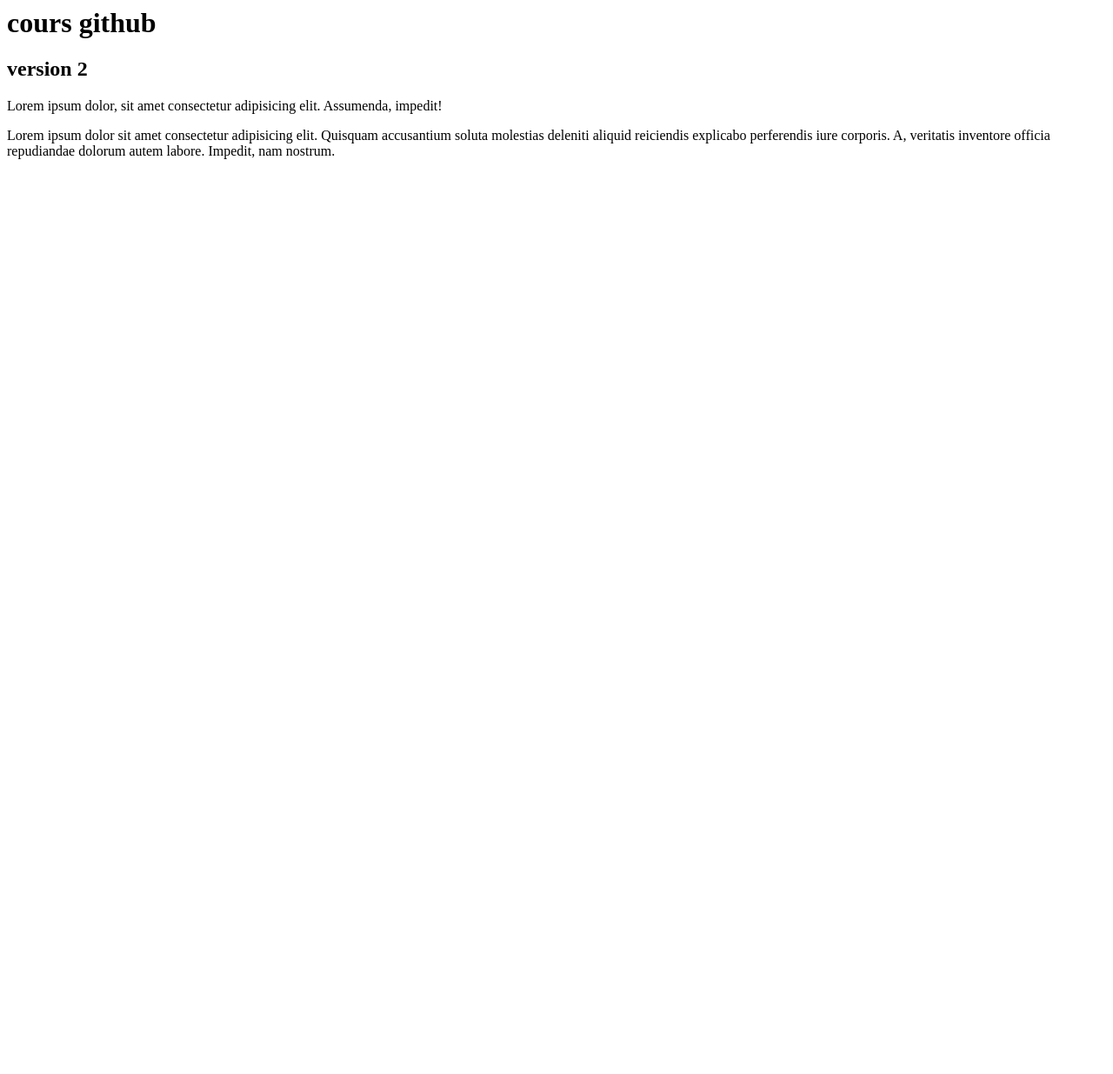
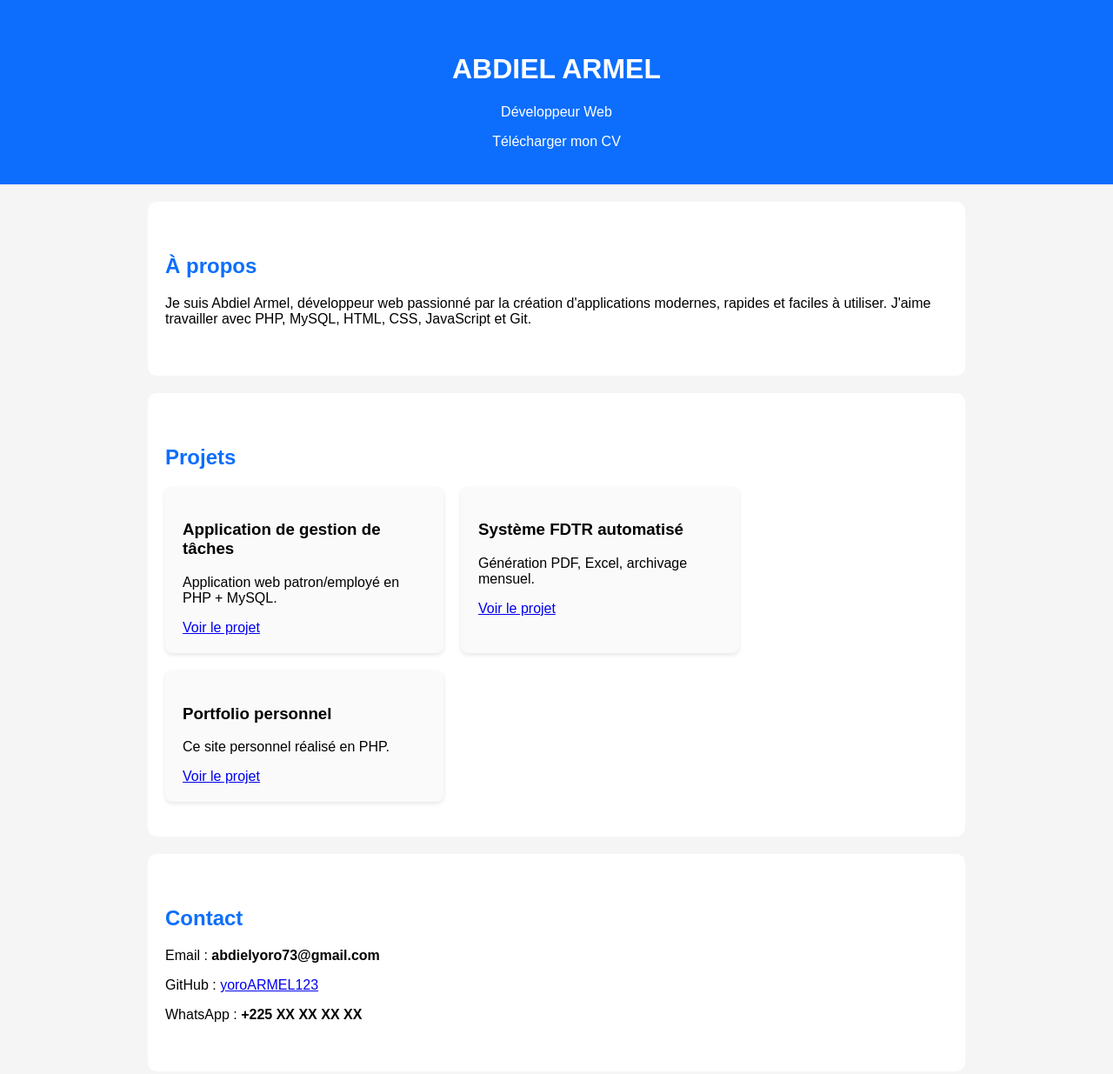
Before and after one commit to yoroARMEL123/yoroARMEL123.github.io, a plain HTML site: page index.html in a window 1280 px wide. Shown: the top 1235 px of the page at 87% size. Before the commit the page ends 800 px from the top, so only its background shows below. Drawn offline with Linux system fonts and the light colour scheme.

Commit message:
Mise à jour du site

```diff
--- a/index.html
+++ b/index.html
@@ -1,24 +1,69 @@
-<html lang="en">
+
+<!DOCTYPE html>
+<html lang="fr">
 <head>
     <meta charset="UTF-8">
     <meta name="viewport" content="width=device-width, initial-scale=1.0">
-    <title>Document</title>
+    <title>Portfolio - Abdiel Armel</title>
+    <style>
+        body { font-family: Arial, sans-serif; margin:0; padding:0; background:#f5f5f5; }
+        header { background:#0d6efd; color:#fff; padding:40px 20px; text-align:center; }
+        section { padding:40px 20px; max-width:900px; margin:auto; background:white; margin-top:20px; border-radius:10px; }
+        h2 { color:#0d6efd; }
+        .projects { display:flex; gap:20px; flex-wrap:wrap; }
+        .card { background:#fafafa; padding:20px; border-radius:8px; width:280px; box-shadow:0 2px 5px rgba(0,0,0,0.1); }
+        footer { text-align:center; padding:20px; margin-top:30px; color:#777; }
+        a.button { background:#0d6efd; color:white; padding:10px 20px; text-decoration:none; border-radius:5px; }
+    </style>
 </head>
 <body>
-    <h1>cours github</h1>
-    <h2>version 2 </h2>
+    <header>
+        <h1>ABDIEL ARMEL</h1>
+        <p>Développeur Web</p>
+        <a class="button" href="CV_Abdiel_Armel.pdf" download>Télécharger mon CV</a>
+    </header>
 
-    <p>Lorem ipsum dolor, sit amet
-        consectetur adipisicing elit.
-         Assumenda, impedit!</p>
+    <section>
+        <h2>À propos</h2>
+        <p>
+            Je suis Abdiel Armel, développeur web passionné par la création d'applications
+            modernes, rapides et faciles à utiliser. J'aime travailler avec PHP, MySQL,
+            HTML, CSS, JavaScript et Git.
+        </p>
+    </section>
 
-<p>Lorem ipsum dolor sit amet
-     consectetur adipisicing elit.
-      Quisquam accusantium soluta molestias
-       deleniti aliquid reiciendis explicabo
-        perferendis iure corporis. A, veritatis
-         inventore officia repudiandae dolorum autem labore.
-          Impedit, nam nostrum.
-</p>
+    <section>
+        <h2>Projets</h2>
+        <div class="projects">
+            <div class="card">
+                <h3>Application de gestion de tâches</h3>
+                <p>Application web patron/employé en PHP + MySQL.</p>
+                <a href="#">Voir le projet</a>
+            </div>
+
+            <div class="card">
+                <h3>Système FDTR automatisé</h3>
+                <p>Génération PDF, Excel, archivage mensuel.</p>
+                <a href="#">Voir le projet</a>
+            </div>
+
+            <div class="card">
+                <h3>Portfolio personnel</h3>
+                <p>Ce site personnel réalisé en PHP.</p>
+                <a href="#">Voir le projet</a>
+            </div>
+        </div>
+    </section>
+
+    <section>
+        <h2>Contact</h2>
+        <p>Email : <b>abdielyoro73@gmail.com</b></p>
+        <p>GitHub : <a href="https://github.com/yoroARMEL123">yoroARMEL123</a></p>
+        <p>WhatsApp : <b>+225 XX XX XX XX</b></p>
+    </section>
+
+    <footer>
+        © 2025 - Portfolio de Abdiel Armel
+    </footer>
 </body>
 </html>
```
